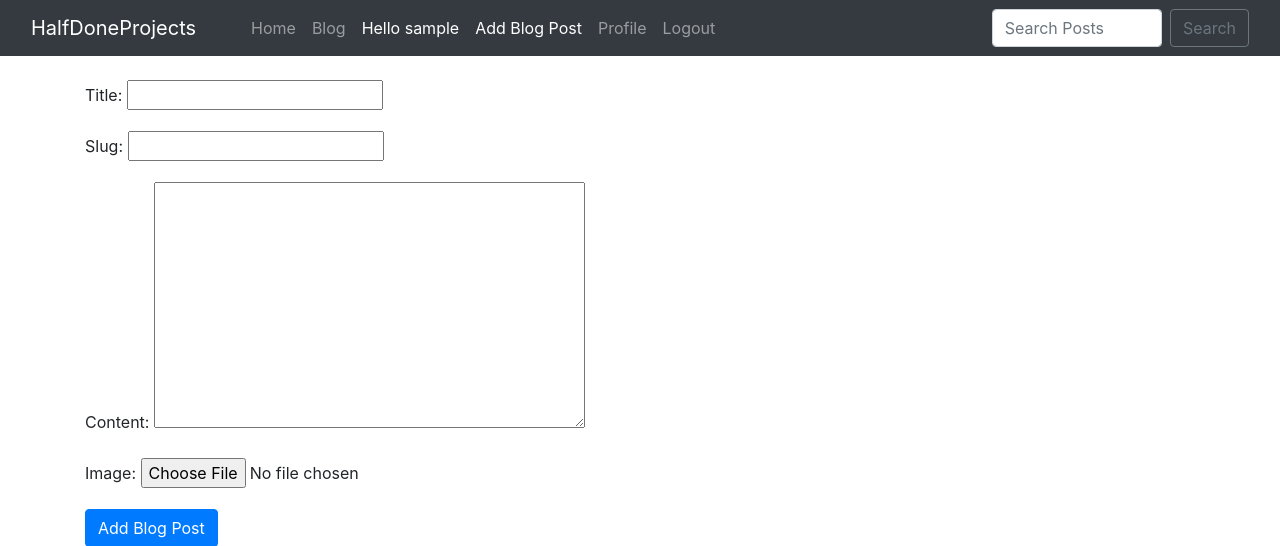
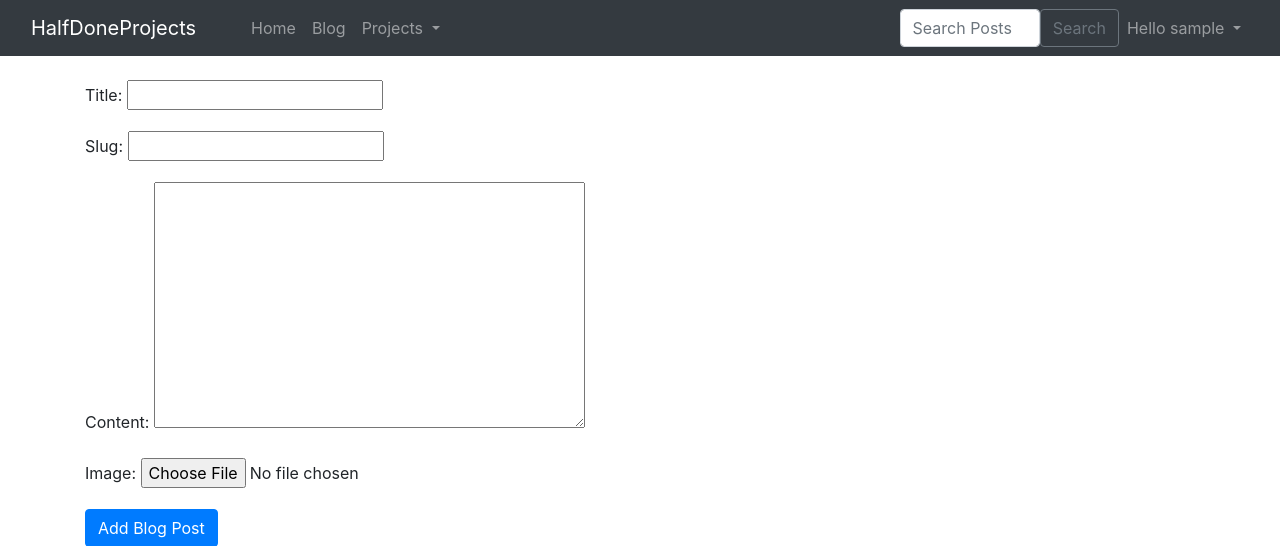
Before and after one commit to jcwarnerdev/halfdoneprojects, a Django app: page /blog/add_post/ in a window 1280 px wide. Shown: the top 546 px of the page. Run offline with Django 4.2, Linux system fonts and the light colour scheme; the visitor is signed in with stand-in values (Sample User, id 1); some libraries are stand-ins or nearby versions.

Commit message:
modified layout and removed login req from search

```diff
--- a/home/templates/base.html
+++ b/home/templates/base.html
@@ -4,14 +4,11 @@
     <!-- Required meta tags -->
     <meta charset="utf-8">
     <meta name="viewport" content="width=device-width, initial-scale=1">
-    <link href="//maxcdn.bootstrapcdn.com/bootstrap/4.1.1/css/bootstrap.min.css" rel="stylesheet" id="bootstrap-css">
 
     <!-- Bootstrap CSS -->
-    <link href="https://cdn.jsdelivr.net/npm/bootstrap@5.0.2/dist/css/bootstrap.min.css" rel="stylesheet" integrity="sha384-EVSTQN3/azprG1Anm3QDgpJLIm9Nao0Yz1ztcQTwFspd3yD65VohhpuuCOmLASjC" crossorigin="anonymous">
-    <link rel="stylesheet" href="https://maxcdn.bootstrapcdn.com/bootstrap/4.0.0/css/bootstrap.min.css" integrity="sha384-Gn5384xqQ1aoWXA+058RXPxPg6fy4IWvTNh0E263XmFcJlSAwiGgFAW/dAiS6JXm" crossorigin="anonymous">
+    <link rel="stylesheet" href="https://cdn.jsdelivr.net/npm/bootstrap@4.3.1/dist/css/bootstrap.min.css" integrity="sha384-ggOyR0iXCbMQv3Xipma34MD+dH/1fQ784/j6cY/iJTQUOhcWr7x9JvoRxT2MZw1T" crossorigin="anonymous">
 
     <!-- django-quill-editor Media -->
-    {% comment %} {% include 'django_quill/media.html' %} {% endcomment %}
     {% block head %} {% endblock %}
 
   <title> {% block title %} {% endblock %} </title>
@@ -34,19 +31,35 @@
               <li class="nav-item">
                 <a class="nav-link {% block blogactive %} {% endblock blogactive %}" aria-current="page" href="/blog">Blog</a>
               </li>
+              {% comment %} <li class="nav-item">
+                <a class="nav-link {% block projectsactive %} {% endblock projectsactive %}" aria-current="page" href="/blog">Projects</a>
+              </li> {% endcomment %}
+              <div class="dropdown">
+                <a class="nav-link dropdown-toggle" href="#" role="button" id="dropdownProjectLink" data-toggle="dropdown" aria-haspopup="true" aria-expanded="false">
+                  Projects
+                </a>
+                <div class="dropdown-menu" aria-labelledby="dropdownProjectLink">
                   {% if user.is_authenticated %}
-              <li class="nav-item">
-                <a class="nav-link active" href="#">Hello {{request.user}}</a>
-              </li>
-              <li class="nav-item">
-                <a class="nav-link {% block add_blog_active %} {% endblock add_blog_active %}" href="/blog/add_post/">Add Blog Post</a>
-              </li>
-              <li class="nav-item">
-                <a class="nav-link {% block profileactive %} {% endblock profileactive %}" href="/profile/">Profile</a>
-              </li>
-              <li class="nav-item">
-                <a class="nav-link" href="/logout/">Logout</a>
-              </li>
+                  <a class="dropdown-item {% block edit_project_active %} {% endblock edit_project_active %}" href="/edit_projects/">Edit Projects</a>
+                  {% endif %}
+                </div>
+              </div>
+            </ul>
+            </div>
+            <form class="d-flex" method="POST" action="/blog/search/"> {% csrf_token %}
+              <input class="form-control me-2" type="search" placeholder="Search Posts" name="searched" id="searched" aria-label="Search">
+              <button href="/blog/search/" class="btn btn-outline-secondary" type="submit">Search</button>
+            </form>
+            <ul class="navbar-nav me-auto mb-2 mb-lg-0">
+              {% if user.is_authenticated %}
+              <div class="dropdown">
+                  <a class="nav-link dropdown-toggle" href="#" role="button" id="dropdownMenuLink" data-toggle="dropdown" aria-haspopup="true" aria-expanded="false">
+                    Hello {{request.user}}
+                  </a>
+                  <div class="dropdown-menu" aria-labelledby="dropdownMenuLink">
+                    <a class="dropdown-item {% block add_blog_active %} {% endblock add_blog_active %}" href="/blog/add_post/">Add Blog Post</a>
+                    <a class="dropdown-item {% block profileactive %} {% endblock profileactive %}" href="/profile/">Profile</a>
+                    <a class="dropdown-item" href="/logout/">Logout</a>
                 {% else %}
                 <li class="nav-item">
                   <a class="nav-link {% block registeractive %} {% endblock registeractive %}" href="/register/">Register</a>
@@ -54,13 +67,11 @@
                 <li class="nav-item">
                   <a class="nav-link {% block loginactive %} {% endblock loginactive %}" href="/login/">Login</a>
                 </li>
+              </div>
+              </div>
                 {% endif %}
               </ul>
             </div>
-            <form class="d-flex" method="POST" action="/blog/search/"> {% csrf_token %}
-              <input class="form-control me-2" type="search" placeholder="Search Posts" name="searched" id="searched" aria-label="Search">
-              <button href="/blog/search/" class="btn btn-outline-secondary" type="submit">Search</button>
-            </form>
           </div>
         </div>
     </nav>
@@ -68,10 +79,9 @@
     {% endblock %}
 
 
-    <script src="https://cdn.jsdelivr.net/npm/bootstrap@5.0.2/dist/js/bootstrap.bundle.min.js" integrity="sha384-MrcW6ZMFYlzcLA8Nl+NtUVF0sA7MsXsP1UyJoMp4YLEuNSfAP+JcXn/tWtIaxVXM" crossorigin="anonymous"></script>
-
-    <!-- <script src="//maxcdn.bootstrapcdn.com/bootstrap/4.1.1/js/bootstrap.min.js"></script> -->
-<script src="//cdnjs.cloudflare.com/ajax/libs/jquery/3.2.1/jquery.min.js"></script>
+    <script src="https://code.jquery.com/jquery-3.3.1.slim.min.js" integrity="sha384-q8i/X+965DzO0rT7abK41JStQIAqVgRVzpbzo5smXKp4YfRvH+8abtTE1Pi6jizo" crossorigin="anonymous"></script>
+    <script src="https://cdn.jsdelivr.net/npm/popper.js@1.14.7/dist/umd/popper.min.js" integrity="sha384-UO2eT0CpHqdSJQ6hJty5KVphtPhzWj9WO1clHTMGa3JDZwrnQq4sF86dIHNDz0W1" crossorigin="anonymous"></script>
+    <script src="https://cdn.jsdelivr.net/npm/bootstrap@4.3.1/dist/js/bootstrap.min.js" integrity="sha384-JjSmVgyd0p3pXB1rRibZUAYoIIy6OrQ6VrjIEaFf/nJGzIxFDsf4x0xIM+B07jRM" crossorigin="anonymous"></script>
 
     {% block js %}
     {% endblock %}
```
Also changed, not shown: home/forms.py (+5 -11 lines), home/models.py (+8 -0 lines), home/templates/edit_project_links.html (added, +22 -0 lines). Lines whose indentation alone changed are shown as unchanged.
